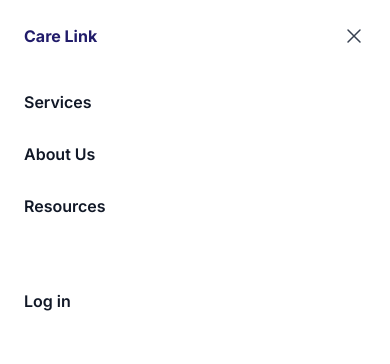
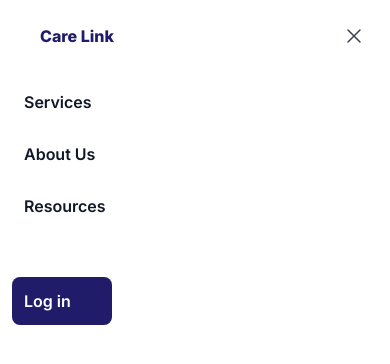
Before and after one commit to Nanagriff/Modexa-CareLink, a Next.js app: page / in a window 390 px wide. Both pictures are taken after a click on the button "Open main menu". Shown: the top 364 px of the page. Built offline with nearby package versions, Linux system fonts and the light colour scheme.

Commit message:
little changes to the mobile navigation bar

```diff
--- a/components/frontend/Navbar.tsx
+++ b/components/frontend/Navbar.tsx
@@ -126,10 +126,10 @@ export default function Navbar() {
         <div className="fixed inset-0 z-10" />
         <Dialog.Panel className="fixed inset-y-0 right-0 z-10 w-full overflow-y-auto bg-white px-6 py-6 sm:max-w-sm sm:ring-1 sm:ring-gray-900/10">
           <div className="flex items-center justify-between">
-            <a href="/" className="-m-1.5 p-1.5">
+            <a href="/" className="-m-1.5 text-center p-1.5">
               <span className="sr-only">Your Company</span>
             {/* <Image alt="logo" height={40} width={40} src={logo}/> */}
-            <p className="font-bold text-blue">Care Link</p>
+            <p className="font-extrabold text-center pl-4 text-blue">Care Link</p>
 
 
             </a>
@@ -189,7 +189,7 @@ export default function Navbar() {
               <div className="py-6">
                 <a
                   href="#"
-                  className="-mx-3 block rounded-lg px-3 py-2.5 text-base font-semibold leading-7 text-gray-900 hover:bg-gray-50"
+                  className="-mx-3 block rounded-lg px-3 py-2.5 w-[100px] text-white bg-blue font-semibold leading-7 "
                 >
                   Log in
                 </a>
```
